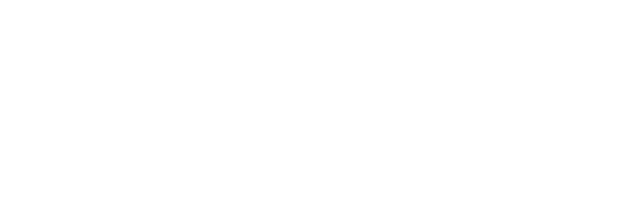
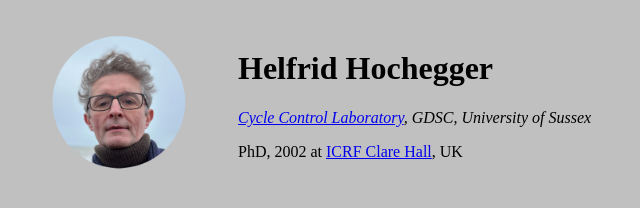
Before and after one commit to Helfrid/Helfrid.github.io, a plain HTML site: page index.html in a window 1280 px wide. Shown: the whole page, without its empty margins (2-642 px from the left). Drawn offline with Linux system fonts and the light colour scheme.

Commit message:
add profil picture and css file

```diff
--- a/index.html
+++ b/index.html
@@ -4,9 +4,24 @@
     <meta charset="UTF-8">
     <meta http-equiv="X-UA-Compatible" content="IE=edge">
     <meta name="viewport" content="width=device-width, initial-scale=1.0">
-    <title>Document</title>
+    <title>Helfrid Hochegger CV</title>
+    <link rel="stylesheet" href="style.css">
 </head>
 <body>
+    <table cellspacing="20">
+        <tr>
+            <td>
+                <img src="Helfrid_2023.png" width="189" height="141" alt="Helfrid's Profile Picture">
+            </td>
+            <td>
+                <h1>Helfrid Hochegger</h1>
+                <p><em><a href="http://www.sussex.ac.uk/lifesci/hocheggerlab/"> Cycle Control Laboratory</a>,
+                    GDSC, University of Sussex</em></p>
+                <p> PhD, 2002 at <a href="https://www.crick.ac.uk/about-us/our-history/our-founders/our-founding-institutes">
+                                ICRF Clare Hall</a>, UK</p>
+            </td>
+        </tr>
 
+    </table >
 </body>
 </html>
--- /dev/null
+++ b/style.css
@@ -0,0 +1 @@
+body {background-color: silver}
```
Also changed, not shown: Helfrid_2023.png (added).
